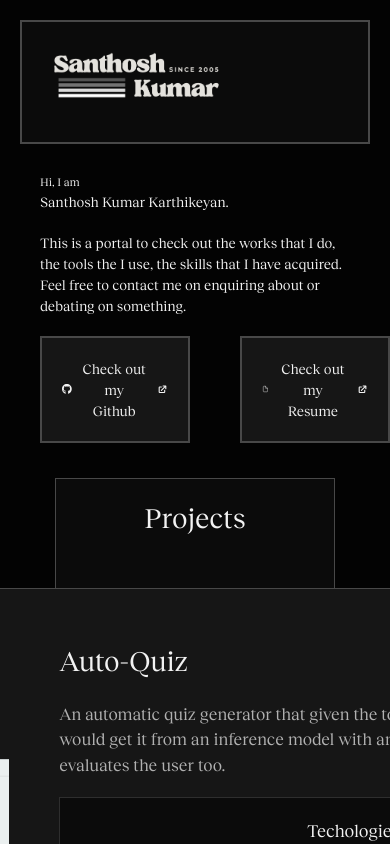
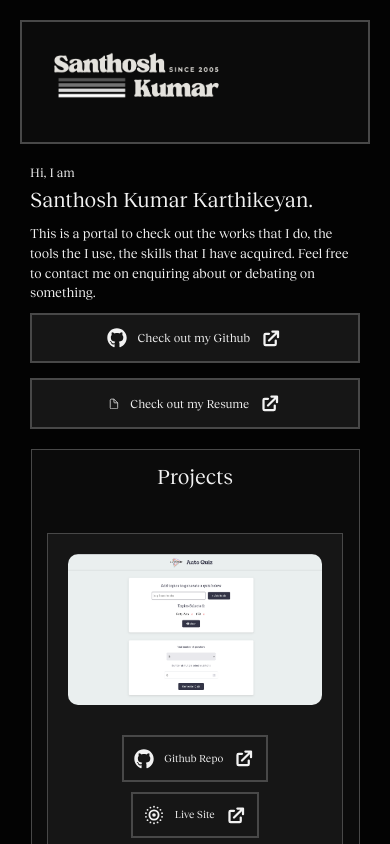
Before and after one commit to santhosh-kumar-karthikeyan/portfolio, a React (Vite) app: page / in a window 390 px wide. Built offline with nearby package versions, Linux system fonts and the light colour scheme.

Commit message:
add mobile responsive designs

```diff
--- a/src/components/Footer/Footer.module.css
+++ b/src/components/Footer/Footer.module.css
@@ -46,43 +46,31 @@
   color: var(--text-muted);
   font-size: 0.85rem;
 }
-
 @media (max-width: 600px) {
   .footer {
-        flex-direction: column;
-        align-items: center;
+    padding: 25px 15px 15px;
     gap: 20px;
     text-align: center;
-        padding: 30px 20px;
-        margin-bottom: 0px;
+  }
+
+  .socials {
+    flex-direction: column;
+    gap: 15px;
+    width: 100%;
+    align-items: center;
   }
 
   .iconContainer {
-        width: 45%;
     justify-content: center;
-        gap: 10px;
-        margin-bottom: 10px;
-    }
-
-    .footer .iconContainer:nth-child(5) {
-        width: 100%;
-        order: 5;
-        margin-top: 20px;
-        font-size: 0.85rem;
-        color: var(--text-muted);
-        justify-content: center;
-    }
-
-    .footer .icon {
-        width: 24px;
-        height: 24px;
+    gap: 12px;
   }
 
   .link {
-        font-size: 0.95rem;
+    font-size: 1rem;
   }
 
-    .footer {
-        flex-wrap: wrap;
+  .copy {
+    font-size: 0.85rem;
+    justify-content: center;
   }
 }
--- a/src/components/Hero/Hero.module.css
+++ b/src/components/Hero/Hero.module.css
@@ -39,23 +39,60 @@ button {
   gap: 10px;
   justify-content: center;
 }
-
 @media (max-width: 768px) {
   .hero {
-        margin: 30px 20px;
-        gap: 20px;
+    margin: 40px 20px;
+    gap: 15px;
   }
 
-    .mainImage {
-        width: 250px;
-        height: 250px;
+  h1 {
+    font-size: 1.75rem;
   }
 
-    h2 {
-        font-size: 1.2rem;
+  h3 {
+    font-size: 1rem;
+    line-height: 1.5rem;
   }
 
   h4 {
-        font-size: 0.8rem;
+    font-size: 1rem;
+  }
+
+  .buttonPool {
+    flex-direction: column;
+    gap: 15px;
+    align-items: stretch;
+    width: 100%;
+  }
+
+  .buttonPool > a > button {
+    width: 100%;
+    padding: 15px;
+    font-size: 0.95rem;
   }
 }
+
+@media (max-width: 480px) {
+  .hero {
+    margin: 20px 10px;
+    gap: 10px;
+  }
+
+  h1 {
+    font-size: 1.5rem;
+  }
+
+  h3 {
+    font-size: 0.95rem;
+    line-height: 1.4rem;
+  }
+
+  h4 {
+    font-size: 0.9rem;
+  }
+
+  .buttonPool > a > button {
+    font-size: 0.85rem;
+    padding: 12px;
+  }
+}
--- a/src/components/NotFound/NotFound.jsx
+++ b/src/components/NotFound/NotFound.jsx
@@ -1,6 +1,6 @@
 import styles from "./NotFound.module.css";
 import Navbar from "../Navbar/Navbar";
-import { Link } from 'react-router-dom';
+import { Link } from "react-router-dom";
 
 export default function NotFound() {
   return (
@@ -10,9 +10,9 @@ export default function NotFound() {
         <section>
           <h1>404</h1>
           <h3>Page not found</h3>
-          <h2>Try finding something better🥀</h2>
+          <h2>Try finding something better, Sherlock🥀</h2>
         </section>
-        <Link to ="/" >
+        <Link to="/">
           <button>Navigate to home</button>
         </Link>
       </main>
--- a/src/components/Project/Project.module.css
+++ b/src/components/Project/Project.module.css
@@ -17,7 +17,7 @@
 }
 
 .projectDescription {
-    font-size: 1.20rem;
+  font-size: 1.2rem;
   color: var(--text-muted);
 }
 
@@ -28,7 +28,7 @@
   justify-content: center;
 }
 
-.tagList> li {
+.tagList > li {
   background-color: var(--bg-light);
   border: solid 1px var(--border-muted);
   color: var(--text);
@@ -80,3 +80,76 @@
 .tagContainer > h4 {
   font-size: 1.25rem;
 }
+
+img {
+  max-width: 100%;
+  height: auto;
+  border-radius: 10px;
+}
+
+@media (max-width: 768px) {
+  .projectBox {
+    flex-direction: column !important;
+    padding: 30px;
+    margin: 30px 10px;
+    gap: 30px;
+  }
+
+  .projectTitle {
+    font-size: 1.75rem;
+  }
+
+  .projectDescription {
+    font-size: 1.1rem;
+  }
+
+  .buttonGroup {
+    flex-direction: column;
+    gap: 10px;
+  }
+
+  .buttonGroup > a > button {
+    width: 100%;
+    font-size: 0.85rem;
+  }
+
+  .tagList {
+    flex-wrap: wrap;
+    height: auto;
+    justify-content: center;
+  }
+
+  .tagList > li {
+    padding: 20px;
+    font-size: 0.9rem;
+  }
+}
+@media (max-width: 480px) {
+  .projectBox {
+    padding: 20px;
+    margin: 20px 5px;
+    gap: 20px;
+  }
+
+  .projectTitle {
+    font-size: 1.5rem;
+  }
+
+  .projectDescription {
+    font-size: 1rem;
+  }
+
+  .tagContainer > h4 {
+    font-size: 1.1rem;
+  }
+
+  .tagList > li {
+    font-size: 0.85rem;
+    padding: 15px;
+  }
+
+  .buttonGroup > a > button {
+    font-size: 0.75rem;
+    padding: 10px;
+  }
+}
--- a/src/components/Projects/Projects.module.css
+++ b/src/components/Projects/Projects.module.css
@@ -7,8 +7,33 @@
   display: flex;
   flex-direction: column;
   align-items: center;
+  box-sizing: border-box;
 }
 
 .heading {
   font-size: 2rem;
+  margin-bottom: 1.5rem;
+  text-align: center;
 }
+
+@media (max-width: 768px) {
+  .projectsBox {
+    margin: 5%;
+    padding: 4%;
+  }
+
+  .heading {
+    font-size: 1.75rem;
+  }
+}
+
+@media (max-width: 480px) {
+  .projectsBox {
+    margin: 3%;
+    padding: 3%;
+  }
+
+  .heading {
+    font-size: 1.5rem;
+  }
+}
```
Also changed, not shown: src/components/Navbar/Navbar.module.css (indentation only). Lines whose indentation alone changed are shown as unchanged.
